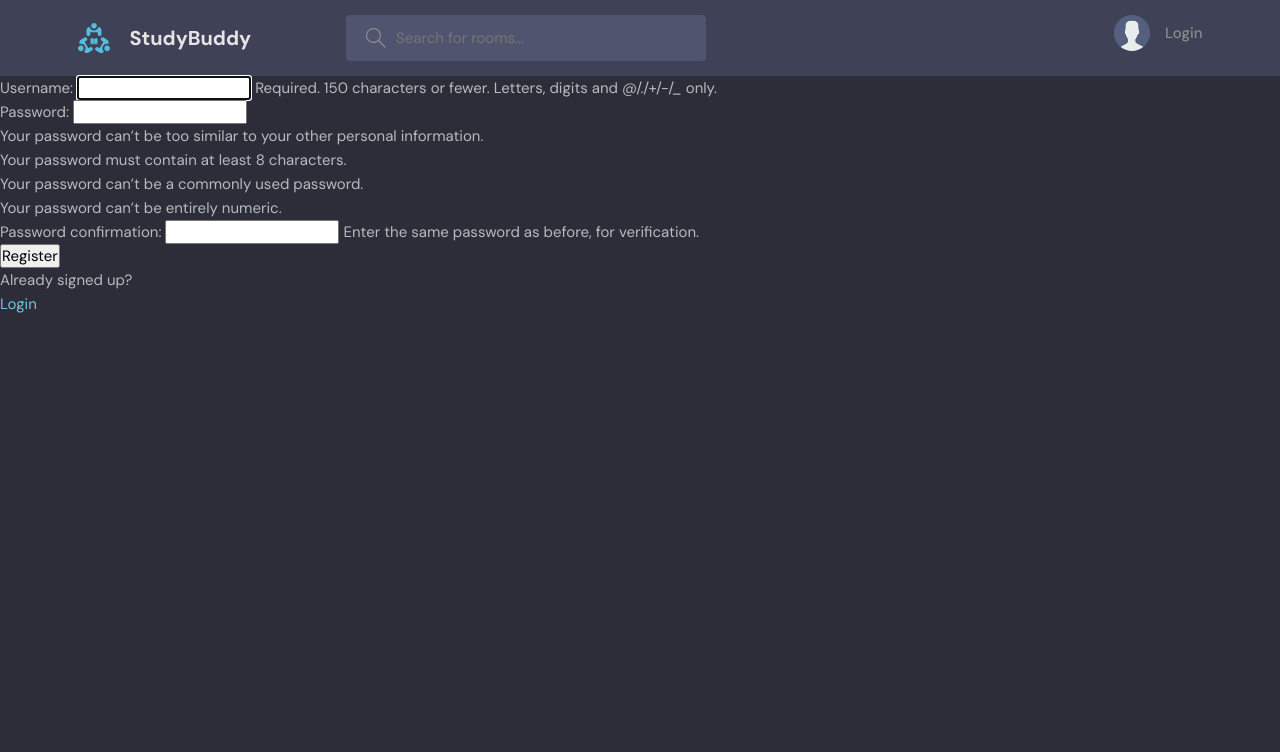
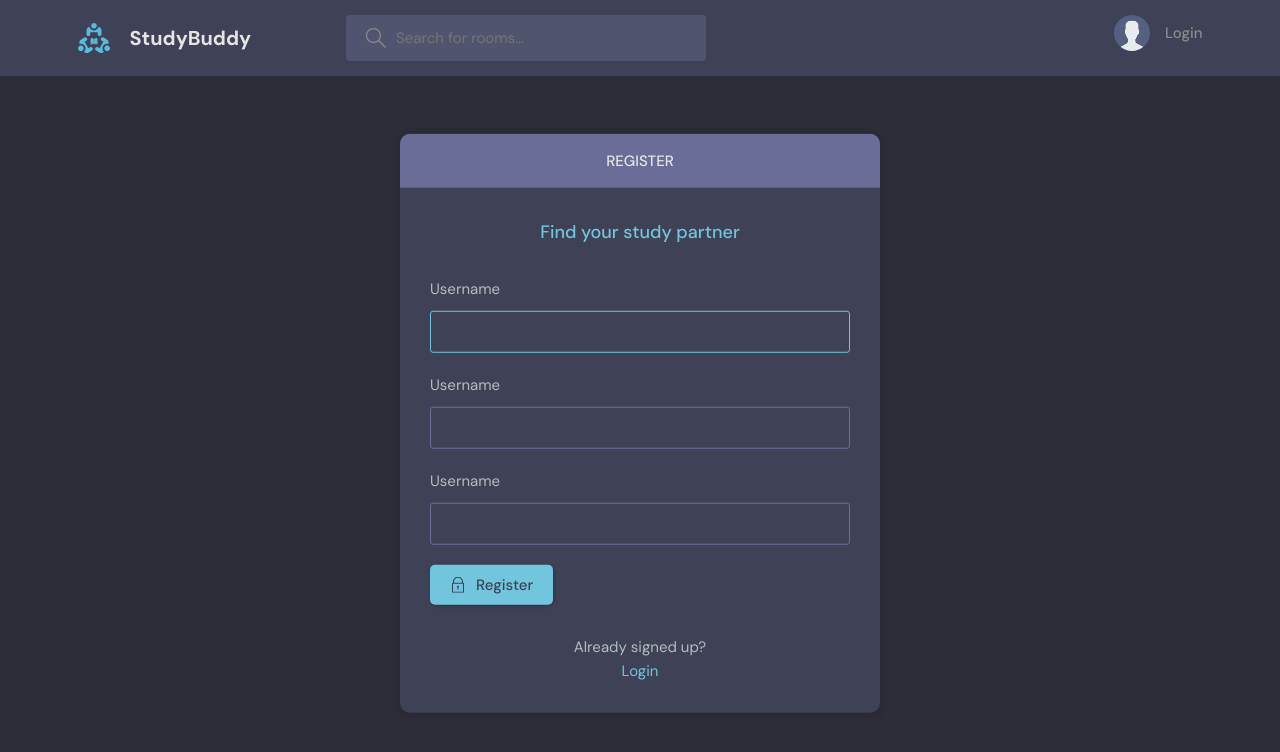
Before and after one commit to Shokhanasser1/django-project, a Django app: page /register/ in a window 1280 px wide. Shown: the top 752 px of the page. Run offline with Django 4.2, Linux system fonts and the light colour scheme.

Commit message:
login/register page edit profile page

```diff
--- a/base/templates/base/activity_component.html
+++ b/base/templates/base/activity_component.html
@@ -15,7 +15,7 @@
                 </p>
             </a>
             {% if request.user == message.user %}
-            <a href="{% url 'delete-message' message.id %}">Delete</a>
+            <!-- <a href="{% url 'delete-message' message.id %}">Delete</a> -->
             <div class="roomListRoom__actions">
                 <a href="{% url 'delete-message' message.id %}">
                     <svg version="1.1" xmlns="http://www.w3.org/2000/svg" width="32" height="32" viewBox="0 0 32 32">
--- a/base/templates/base/login_register.html
+++ b/base/templates/base/login_register.html
@@ -1,36 +1,94 @@
 {% extends 'main.html' %}
 
 {% block content %}
+<main class="auth layout">
+  {% if page == 'login' %}
+  <div class="container">
+    <div class="layout__box">
+      <div class="layout__boxHeader">
+        <div class="layout__boxTitle">
+          <h3>Login</h3>
+        </div>
+      </div>
+      <div class="layout__body">
+        <h2 class="auth__tagline">Find your study partner</h2>
 
-{% if page == 'login' %}
-<div>
-    <form method="POST" action="">
-        {% csrf_token %}
+        <form class="form" method="POST" action="">
+          {% csrf_token %}
+          <div class="form__group form__group">
+            <label for="room_name">Username</label>
+            <input id="username" name="username" type="text" placeholder="e.g. dennis_ivy" />
+          </div>
+          <div class="form__group">
+            <label for="password">Password</label>
+            <input id="password" name="password" type="password"
+              placeholder="&bull;&bull;&bull;&bull;&bull;&bull;&bull;&bull;" />
+          </div>
 
-        <label for="">Username</label>
-        <input type="text" name="username" placeholder="Enter Username" />
+          <button class="btn btn--main" type="submit">
+            <svg version="1.1" xmlns="http://www.w3.org/2000/svg" width="32" height="32" viewBox="0 0 32 32">
+              <title>lock</title>
+              <path
+                d="M27 12h-1v-2c0-5.514-4.486-10-10-10s-10 4.486-10 10v2h-1c-0.553 0-1 0.447-1 1v18c0 0.553 0.447 1 1 1h22c0.553 0 1-0.447 1-1v-18c0-0.553-0.447-1-1-1zM8 10c0-4.411 3.589-8 8-8s8 3.589 8 8v2h-16v-2zM26 30h-20v-16h20v16z">
+              </path>
+              <path
+                d="M15 21.694v4.306h2v-4.306c0.587-0.348 1-0.961 1-1.694 0-1.105-0.895-2-2-2s-2 0.895-2 2c0 0.732 0.413 1.345 1 1.694z">
+              </path>
+            </svg>
 
-        <label for="">Password</label>
-        <input type="password" name="password" placeholder="Enter Password" />
+            Login
+          </button>
+        </form>
 
-        <input type="submit" value="Login" />
-    </form>
-    <p>Haven't sign up yet?</p>
-    <a href="{% url 'register' %}">Sign up</a>
-</div>
+        <div class="auth__action">
+          <p>Haven't signed up yet?</p>
+          <a href="{% url 'register' %}" class="btn btn--link">Sign Up</a>
+        </div>
+      </div>
+    </div>
+  </div>
+  {% else %}
+  <div class="container">
+    <div class="layout__box">
+      <div class="layout__boxHeader">
+        <div class="layout__boxTitle">
+          <h3>Register</h3>
+        </div>
+      </div>
+      <div class="layout__body">
+        <h2 class="auth__tagline">Find your study partner</h2>
 
-{% else %}
+        <form class="form" method="POST" action="">
+          {% csrf_token %}
+          {% for field in form %}
+          <div class="form__group form__group">
+            <label for="room_name">Username</label>
+            {{field}}
+          </div>
+          {% endfor %}
 
-<div>
-    <form method="POST" action="">
-        {% csrf_token %}
-        {{form.as_p}}
+          <button class="btn btn--main" type="submit">
+            <svg version="1.1" xmlns="http://www.w3.org/2000/svg" width="32" height="32" viewBox="0 0 32 32">
+              <title>lock</title>
+              <path
+                d="M27 12h-1v-2c0-5.514-4.486-10-10-10s-10 4.486-10 10v2h-1c-0.553 0-1 0.447-1 1v18c0 0.553 0.447 1 1 1h22c0.553 0 1-0.447 1-1v-18c0-0.553-0.447-1-1-1zM8 10c0-4.411 3.589-8 8-8s8 3.589 8 8v2h-16v-2zM26 30h-20v-16h20v16z">
+              </path>
+              <path
+                d="M15 21.694v4.306h2v-4.306c0.587-0.348 1-0.961 1-1.694 0-1.105-0.895-2-2-2s-2 0.895-2 2c0 0.732 0.413 1.345 1 1.694z">
+              </path>
+            </svg>
 
-        <input type="submit" value="Register" />
-    </form>
+            Register
+          </button>
+        </form>
 
-    <p>Already signed up?</p>
-    <a href="{% url 'login' %}">Login</a>
-</div>
-{% endif %}
+        <div class="auth__action">
+          <p>Already signed up?</p>
+          <a href="{% url 'login' %}">Login</a>
+        </div>
+      </div>
+    </div>
+  </div>
+  {% endif %}
+</main>
 {% endblock content %}
--- a/base/templates/base/profile.html
+++ b/base/templates/base/profile.html
@@ -18,7 +18,9 @@
           <div class="profile__info">
             <h3>{{user.username}}</h3>
             <p>@{{user.username}}</p>
-            <a href="edit-user.html" class="btn btn--main btn--pill">Edit Profile</a>
+            {% if request.user == user %}
+            <a href="{% url 'update-user' %}" class="btn btn--main btn--pill">Edit Profile</a>
+            {% endif %}
           </div>
           <div class="profile__about">
             <h3>About</h3>
--- a/base/urls.py
+++ b/base/urls.py
@@ -14,4 +14,6 @@ urlpatterns = [
     path('update-room/<str:pk>', views.updateRoom, name="update-room"),
     path('delete-room/<str:pk>', views.deleteRoom, name="delete-room"),
     path('delete-message/<str:pk>', views.deleteMessage, name="delete-message"),
+
+    path('update-user/', views.updateUser, name="update-user"),
 ]
--- a/base/views.py
+++ b/base/views.py
@@ -7,7 +7,7 @@ from django.contrib import messages
 from django.contrib.auth import authenticate, login, logout
 from django.contrib.auth.forms import UserCreationForm
 from .models import Room, Topic, Message
-from .forms import RoomForm
+from .forms import RoomForm, UserForm
 # rooms = [
 #     {'id': 1, 'name': 'Lets learn python!'},
 #     {'id': 2, 'name': 'Design with me!'},
@@ -170,3 +170,16 @@ def deleteMessage(request, pk):
         message.delete()
         return redirect('home')
     return render(request, 'base/delete.html', {'obj': message})
+
+@login_required(login_url='login')
+def updateUser(request):
+    user = request.user
+    form = UserForm(instance=request.user)
+
+    if request.method == 'POST':
+        form = UserForm(request.POST, instance=user)
+        if form.is_valid():
+            form.save()
+            return redirect('user.profile', pk=user.id)
+
+    return render(request, 'base/update-user.html', {'form': form})
--- a/templates/navbar.html
+++ b/templates/navbar.html
@@ -44,7 +44,7 @@
             {% endif %}
 
             <div class="dropdown-menu">
-                <a href="settings.html" class="dropdown-link"><svg version="1.1" xmlns="http://www.w3.org/2000/svg"
+                <a href="{% url 'update-user' %}" class="dropdown-link"><svg version="1.1" xmlns="http://www.w3.org/2000/svg"
                         width="32" height="32" viewBox="0 0 32 32">
                         <title>tools</title>
                         <path
```
Also changed, not shown: base/forms.py (+7 -0 lines), base/templates/base/delete.html (+32 -6 lines), base/templates/base/delete_old.html (added, +12 -0 lines), base/templates/base/login_register_old.html (added, +36 -0 lines), base/templates/base/update-user.html (added, +40 -0 lines), db.sqlite3.
